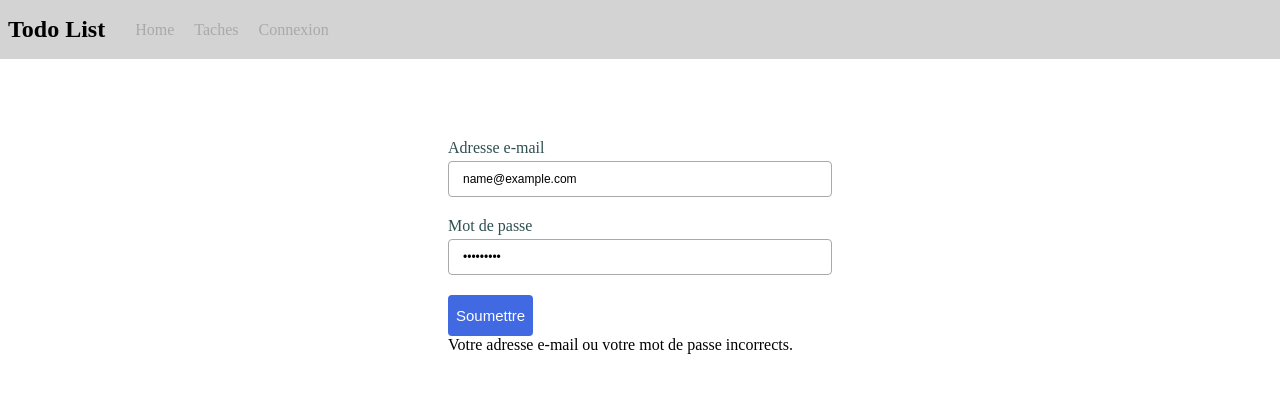
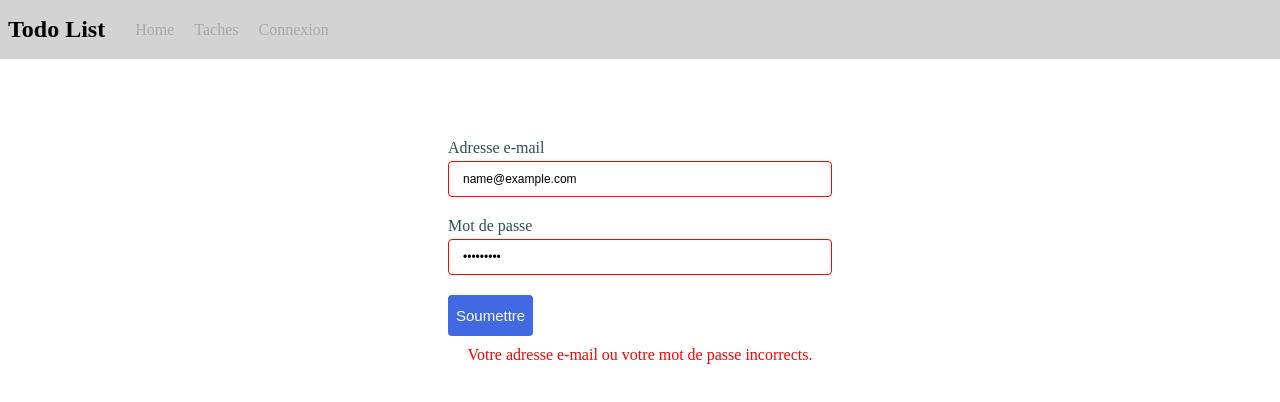
Before and after one commit to karamaBattikh/todo-app, a React (Create React App) app: page /login in a window 1280 px wide. Both pictures are taken after typing "name@example.com", "Sample123" into the empty fields and a click on the button "Soumettre". Shown: the top 402 px of the page. Built offline with nearby package versions, Linux system fonts and the light colour scheme; the HTML template or start-up script is replaced by a standard one.

Commit message:
update read.me and error in login auth

```diff
--- a/src/components/atoms/input/input.jsx
+++ b/src/components/atoms/input/input.jsx
@@ -60,7 +60,7 @@ Input.propTypes = {
   name: PropTypes.string,
   value: PropTypes.string,
   placeholder: PropTypes.string,
-  error: PropTypes.string,
+  error: PropTypes.oneOfType([PropTypes.string, PropTypes.bool]),
   inputRef: PropTypes.func,
   onChange: PropTypes.func,
   onBlur: PropTypes.func,
--- a/src/components/molecules/login-form/login-form-wrapper.js
+++ b/src/components/molecules/login-form/login-form-wrapper.js
@@ -3,5 +3,10 @@ import styled from "styled-components";
 const LoginFormWrapper = styled.form`
   max-width: 30%;
   margin: 80px auto;
+  .form__error {
+    color: red;
+    text-align: center;
+    margin: 10px auto;
+  }
 `;
 export default LoginFormWrapper;
--- a/src/components/molecules/login-form/login-form.jsx
+++ b/src/components/molecules/login-form/login-form.jsx
@@ -13,21 +13,29 @@ const LoginForm = ({ onSubmit, register, errors }) => {
         inputRef={register({
           required: "Veuillez saisir votre adresse email.",
         })}
-        error={errors?.email && errors?.email?.message}
+        error={
+          (errors?.email && errors?.email?.message) ||
+          errors?.email?.type === "server"
+        }
       />
       <Input
         label="Mot de passe"
         name="password"
         type="password"
         inputRef={register({ required: "Veuillez saisir votre mot de passe." })}
-        error={errors?.password && errors?.password?.message}
+        error={
+          (errors?.password && errors?.password?.message) ||
+          errors?.password?.type === "server"
+        }
       />
 
       <Button type="submit">Soumettre</Button>
 
       {(errors?.email?.type === "server" ||
         errors?.password?.type === "server") && (
-        <p>Votre adresse e-mail ou votre mot de passe incorrects.</p>
+        <p className="form__error">
+          Votre adresse e-mail ou votre mot de passe incorrects.
+        </p>
       )}
     </LoginFormWrapper>
   );
```
Also changed, not shown: 1 other file (tests, documents, lock files or other folders).
